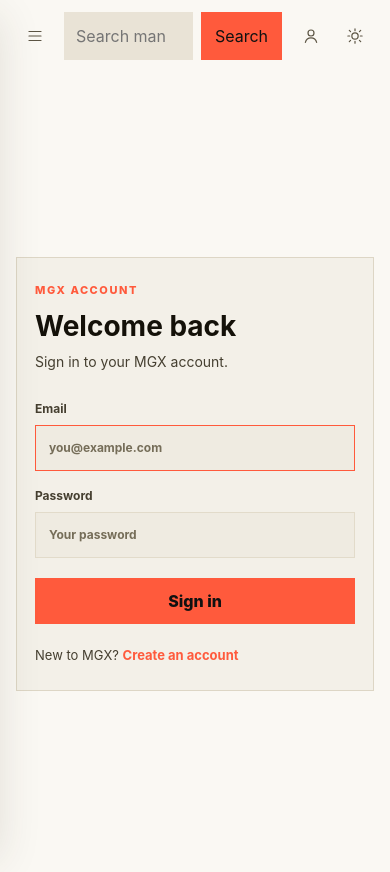
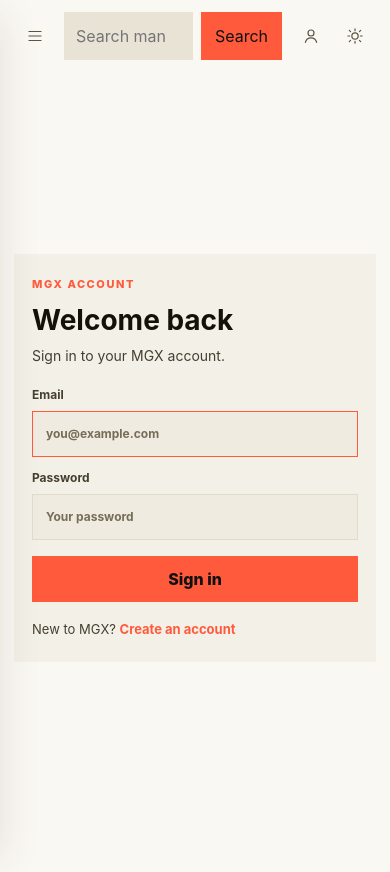
Before and after one commit to nguyenduyhung3624/MGX, a React (Vite) app: page /login in a window 390 px wide. Shown: the top 872 px of the page. After the commit the page ends 844 px from the top, so only its background shows below. Built offline with nearby package versions, Linux system fonts and the light colour scheme; no server answers.

Commit message:
style: make auth panels square borderless and fixed

```diff
--- a/src/styles/auth.css
+++ b/src/styles/auth.css
@@ -1,15 +1,46 @@
+.auth-route {
+  height: 100dvh;
+  min-height: 0;
+  overflow: hidden;
+}
+
+.auth-main-area {
+  height: 100dvh;
+  min-height: 0;
+  overflow: hidden;
+}
+
+.auth-main-area .top-bar {
+  flex: 0 0 auto;
+}
+
+.auth-content {
+  flex: 1;
+  min-height: 0;
+  max-width: none;
+  padding: 0;
+  overflow: hidden;
+}
+
 .auth-shell {
-  min-height: calc(100vh - 120px);
+  width: 100%;
+  height: 100%;
+  min-height: 0;
   display: grid;
   place-items: center;
-  padding: 48px 20px;
+  margin: 0;
+  padding: 24px;
+  overflow: hidden;
 }
 
 .auth-card {
-  width: min(100%, 460px);
-  padding: 34px;
+  width: min(100%, 440px);
+  max-height: 100%;
+  overflow-y: auto;
+  padding: 32px;
   background: var(--bg-raised);
-  border: 1px solid var(--border-strong);
+  border: 0;
+  box-shadow: none;
 }
 
 .auth-kicker {
@@ -175,12 +206,26 @@
 }
 
 @media (max-width: 620px) {
+  .auth-route,
+  .auth-main-area {
+    height: 100svh;
+  }
+
   .auth-shell {
-    min-height: calc(100svh - 80px);
-    padding: 26px 0;
+    padding: 14px;
   }
 
   .auth-card {
-    padding: 24px 18px;
+    width: 100%;
+    padding: 22px 18px;
+  }
+
+  .auth-form {
+    gap: 12px;
+    margin-top: 20px;
+  }
+
+  .auth-switch {
+    margin-top: 18px;
   }
 }
```
